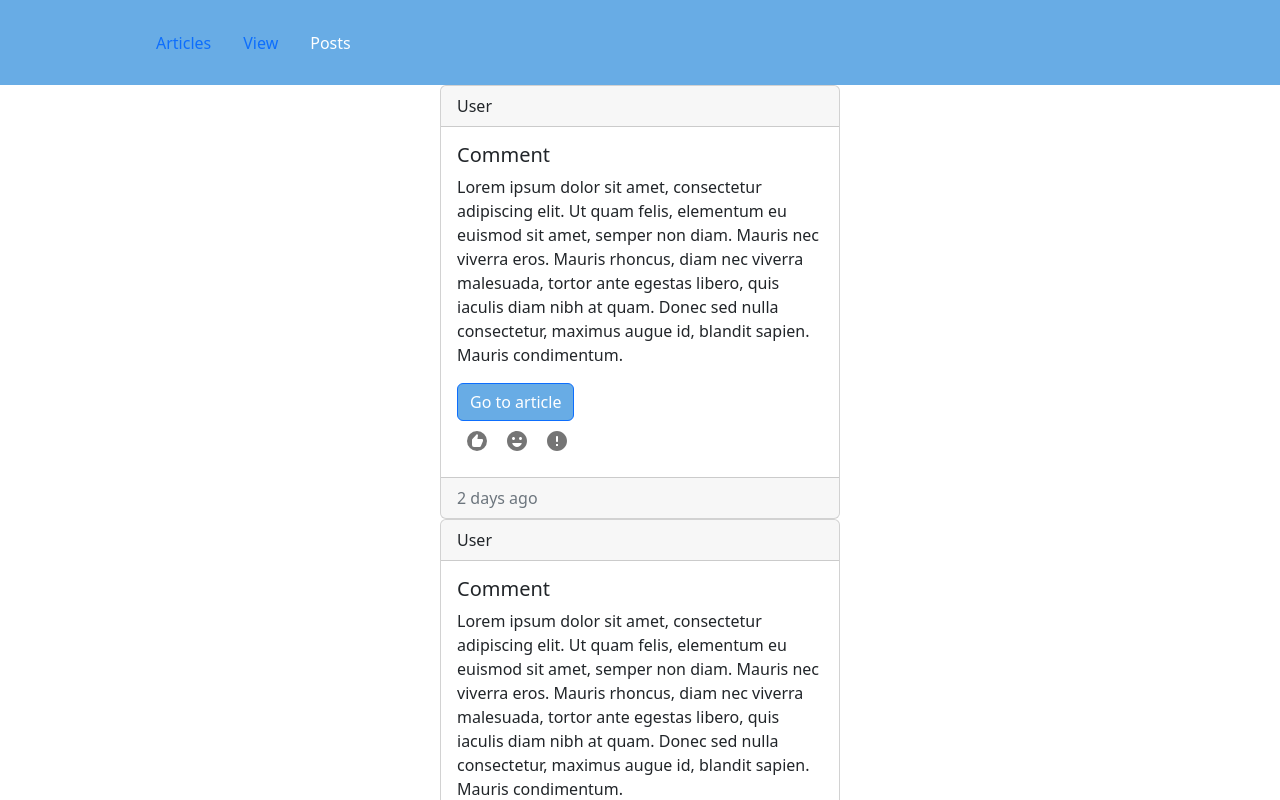
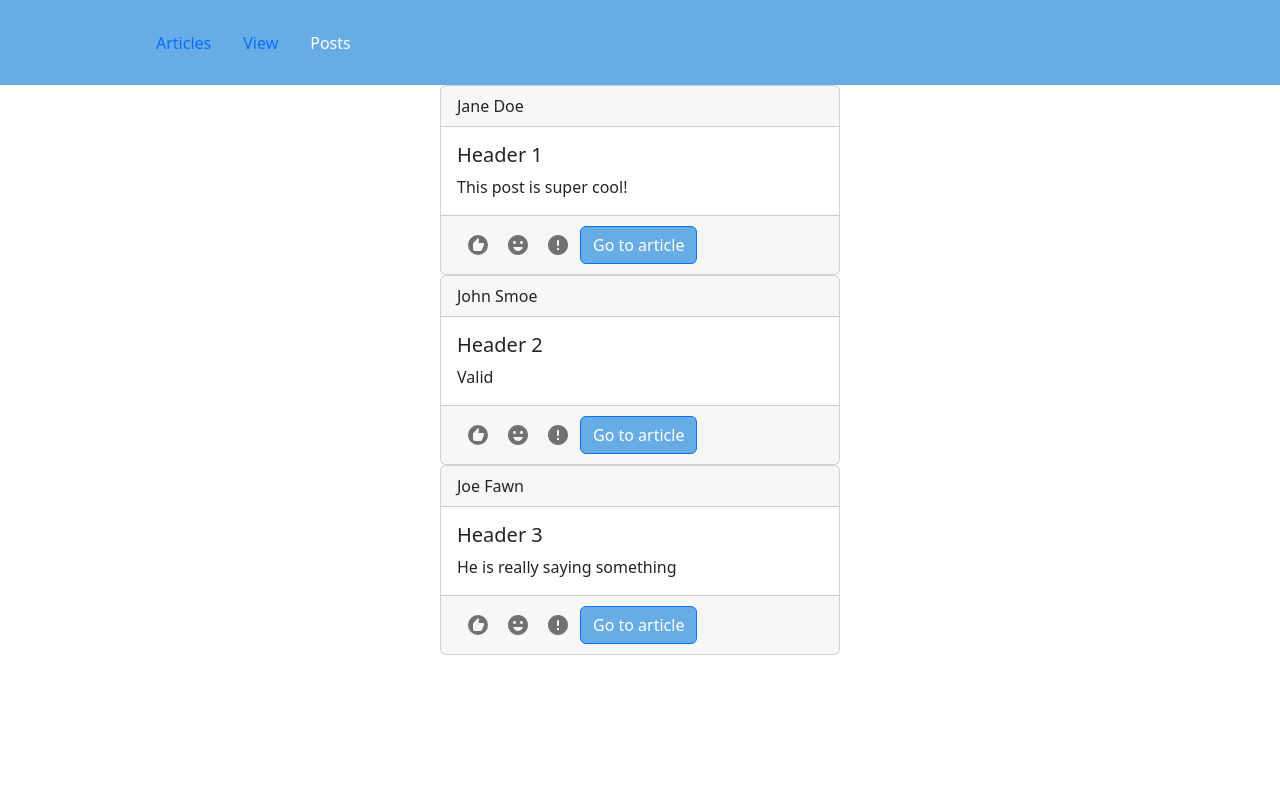
Before and after one commit to echua3/hophacks2022, a React (Create React App) app in the folder client/: page /posts in a window 1280 px wide. Shown: the top 800 px of the page. Built offline with nearby package versions, Linux system fonts and the light colour scheme.

Commit message:
reformat posts

```diff
--- a/client/src/components/comment/ArticleComment.js
+++ b/client/src/components/comment/ArticleComment.js
@@ -4,19 +4,27 @@ import Button from 'react-bootstrap/Button';
 import './style/ArticleComment.css';
 import Emote from './Emote';
 
-function ArticleComment() {
+function ArticleComment(props) {
   return (
     <Card className="text-left" style={{ width: '25rem' }}>
-      <Card.Header>User</Card.Header>
+      <Card.Header>{props.name}</Card.Header>
       <Card.Body>
-        <Card.Title>Comment</Card.Title>
+        <Card.Title>{props.header}</Card.Title>
         <Card.Text>
-        Lorem ipsum dolor sit amet, consectetur adipiscing elit. Ut quam felis, elementum eu euismod sit amet, semper non diam. Mauris nec viverra eros. Mauris rhoncus, diam nec viverra malesuada, tortor ante egestas libero, quis iaculis diam nibh at quam. Donec sed nulla consectetur, maximus augue id, blandit sapien. Mauris condimentum.
+          {props.comment}
         </Card.Text>
-        <Button variant="primary">Go to article</Button>
-        <Emote/>
+
       </Card.Body>
-      <Card.Footer className="text-muted">2 days ago</Card.Footer>
+      <Card.Footer className="text-muted" >
+        <div className =".clearfix">
+          <td>
+          <Emote/>
+          </td>
+          <td>
+          <Button variant="primary float-right">Go to article</Button>
+          </td>
+        </div>
+      </Card.Footer>
     </Card>
   )
 }
--- a/client/src/components/comment/CommentFeed.js
+++ b/client/src/components/comment/CommentFeed.js
@@ -4,26 +4,25 @@ import Col from 'react-bootstrap/Col';
 import './style/CommentFeed.css';
 
 function CommentFeed() {
+  const posts = [
+    {username: 'Jane Doe', header: 'Header 1', comment: 'This post is super cool!'},
+    {username: 'John Smoe', header: 'Header 2', comment: 'Valid'},
+    {username: 'Joe Fawn', header: 'Header 3', comment: 'He is really saying something'}
+  ];
   return (
     <div class='horizontal-center'>
         <Col>
-            {[
-            'User 1',
-            'User 2',
-            'User 3',
-            'User 4',
-            'User 5',
-            'User 6',
-            'User 7',
-            'User 8',
-            ].map((variant) => (
+            {posts.map((post) => (
                 <ArticleComment
-                    bg={variant.toLowerCase()}
-                    key={variant}
-                    className="mb-2"
-                > {variant}
+                  name = {post.username}
+                  header = {post.header}
+                  comment = {post.comment}
+                  // bg={post.toLowerCase()}
+                  key={post}
+                  className="mb-2"
+                > {post}
                 </ArticleComment>
-        ))}
+        ))  }
         </Col>
     </div>
   );
--- a/client/src/components/comment/style/ArticleComment.css
+++ b/client/src/components/comment/style/ArticleComment.css
@@ -1,3 +1,3 @@
 .btn-primary {
-    background-color: #68ACE5
+    background-color: #68ACE5;
 }
```
Also changed, not shown: 1 other file (tests, documents, lock files or other folders).
